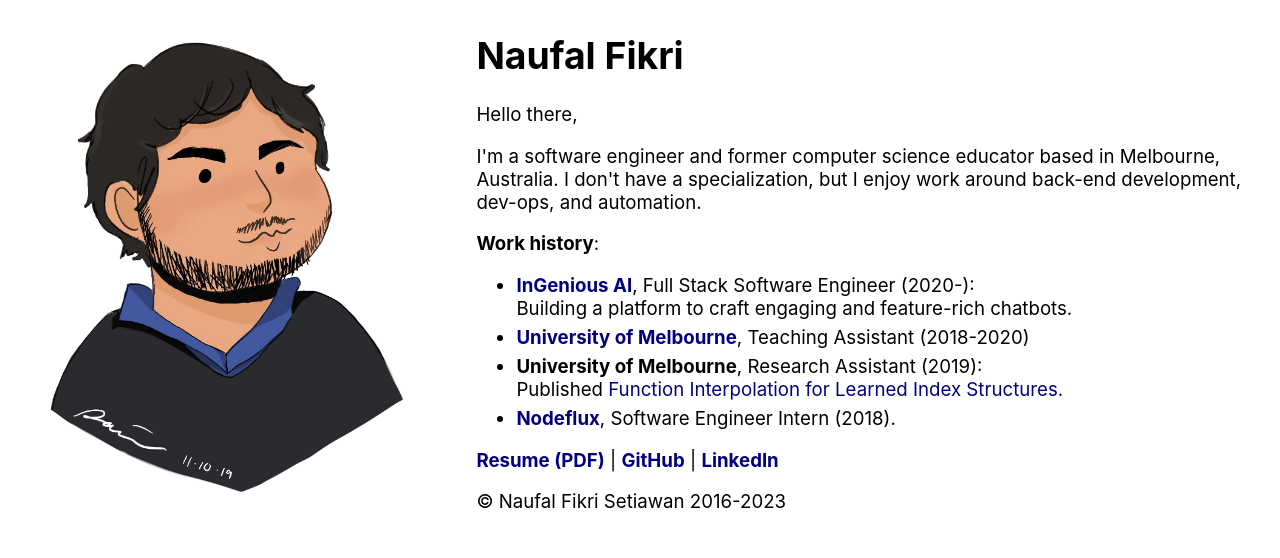
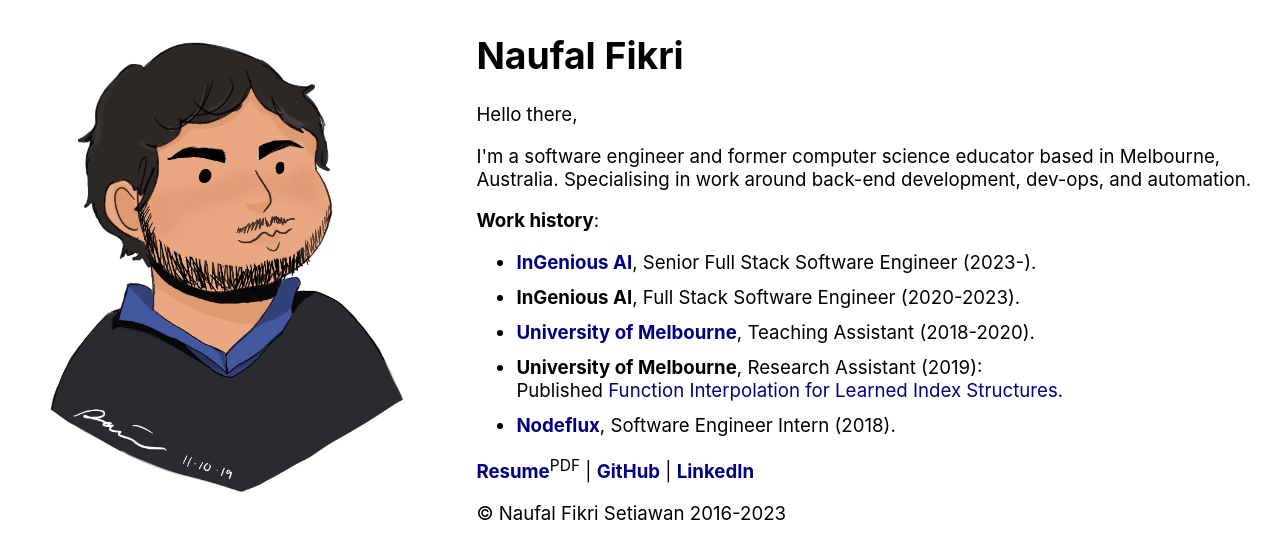
Before and after one commit to naufik/naufik.net, a Next.js app: page / in a window 1280 px wide. Shown: the top 558 px of the page. Built offline with nearby package versions, Linux system fonts and the light colour scheme.

Commit message:
Updated job title for Mar 2023.

```diff
--- a/pages/index.tsx
+++ b/pages/index.tsx
@@ -18,9 +18,8 @@
           <p>Hello there,</p>
           <p>
             I&apos;m a software engineer and former computer science educator
-            based in Melbourne, Australia. I don&apos;t have a specialization,
-            but I enjoy work around back-end development, dev-ops, and
-            automation.
+            based in Melbourne, Australia. Specialising in work around back-end
+            development, dev-ops, and automation.
           </p>
           <p>
             <span className={styles.section}>Work history</span>:
@@ -29,8 +28,11 @@
                 <strong>
                   <a href="https://ingenious.ai">InGenious AI</a>
                 </strong>
-                , Full Stack Software Engineer (2020-): <br />
-                Building a platform to craft engaging and feature-rich chatbots.
+                , Senior Full Stack Software Engineer (2023-).
+              </li>
+              <li>
+                <strong>InGenious AI</strong>, Full Stack Software Engineer
+                (2020-2023).
               </li>
               <li>
                 <strong>
@@ -38,7 +40,7 @@
                     University of Melbourne
                   </a>
                 </strong>
-                , Teaching Assistant (2018-2020)
+                , Teaching Assistant (2018-2020).
               </li>
               <li>
                 <strong>University of Melbourne</strong>, Research Assistant
@@ -58,7 +60,8 @@
             </ul>
           </p>
           <span className={styles.navTemp}>
-            <Link href="/resume.pdf">Resume (PDF)</Link>
+            <Link href="/resume.pdf">Resume</Link>
+            <sup>PDF</sup>
             {" | "}
             <a href="https://github.com/naufik">GitHub</a>
             {" | "}
--- a/styles/Home.module.css
+++ b/styles/Home.module.css
@@ -24,7 +24,7 @@
 }
 
 .main li {
-  margin-bottom: 6px;
+  margin-top: 12px;
 }
 
 .splashImg {
```
